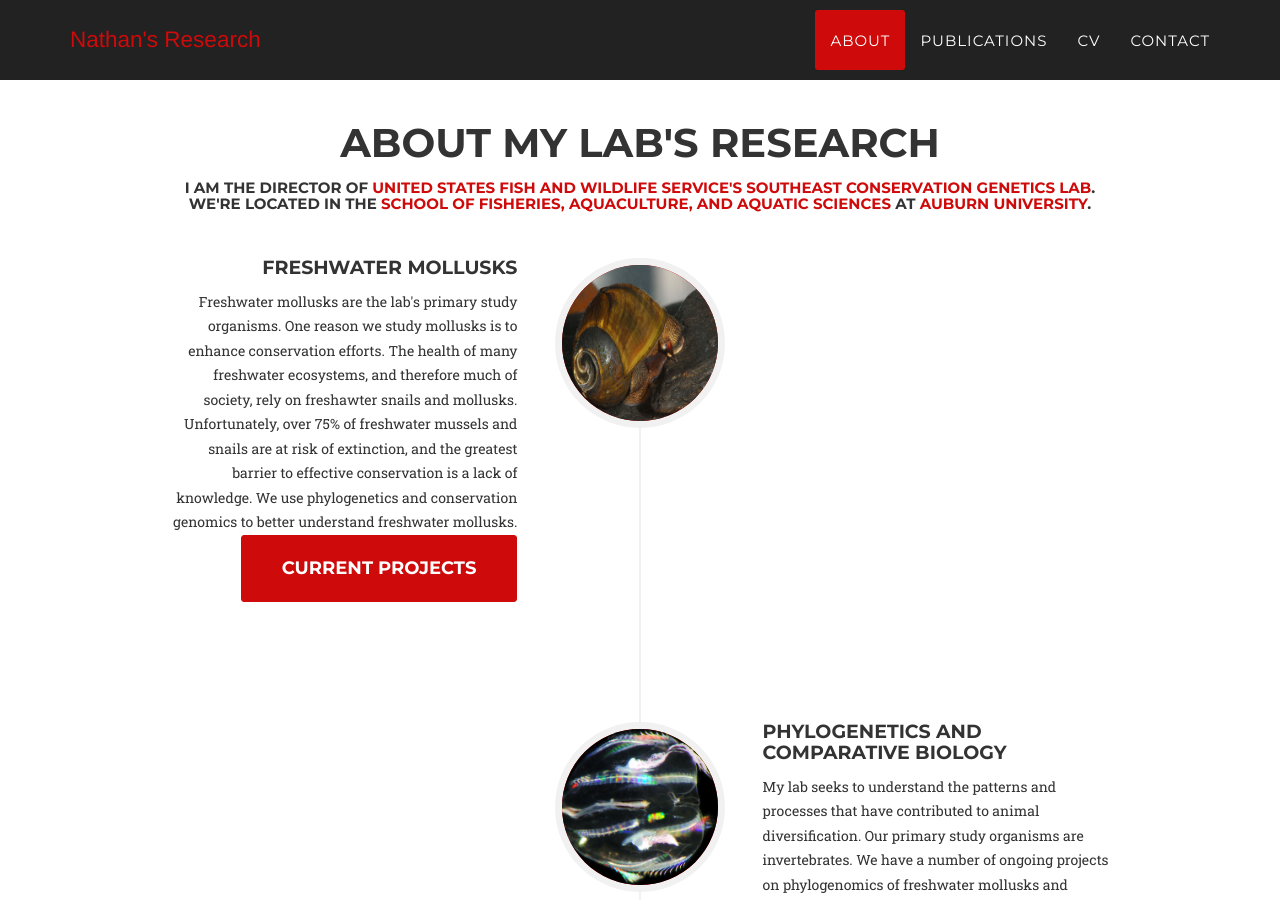
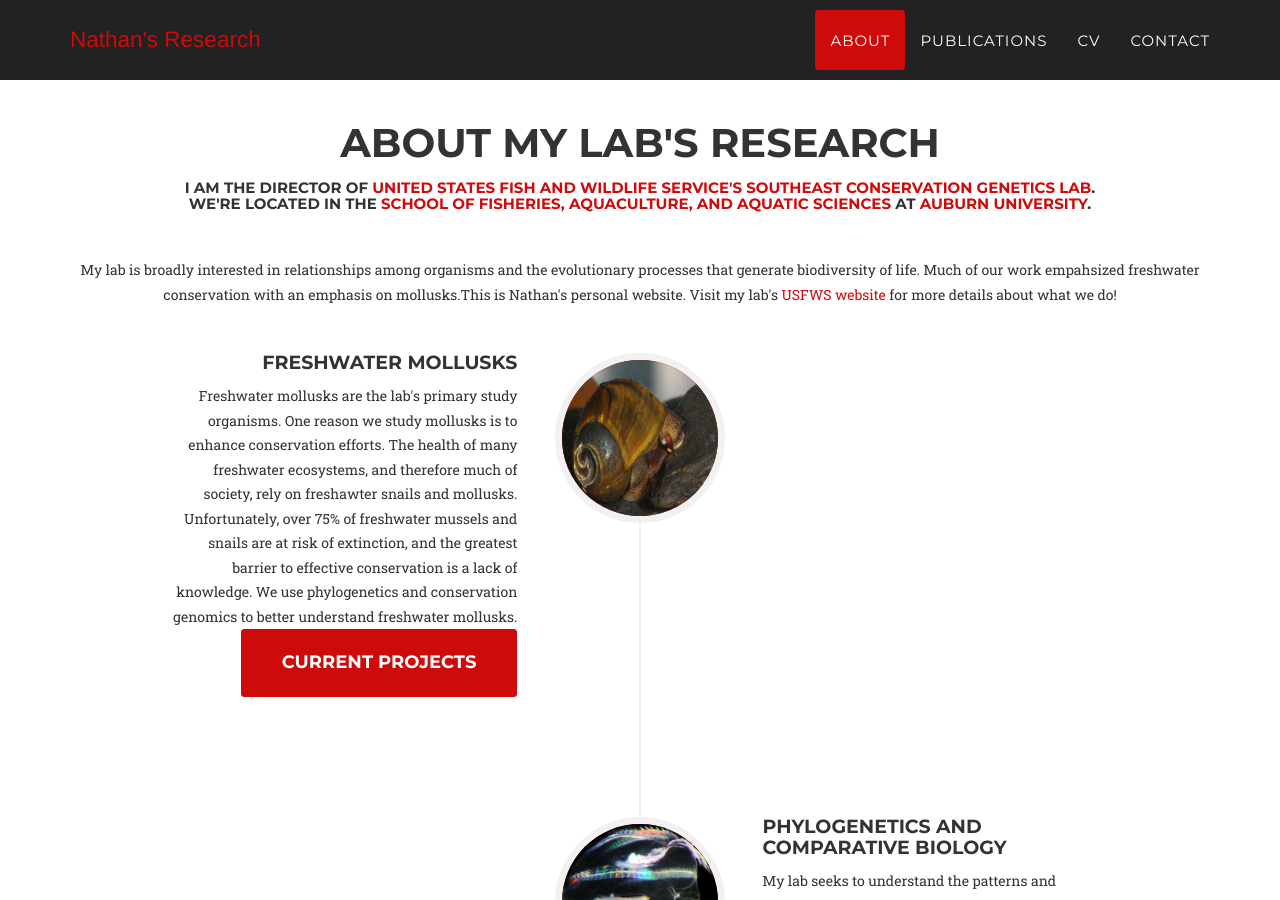
Before and after one commit to NathanWhelan/nathanwhelan.github.io, a Jekyll site: the page built from index.html, in a window 1280 px wide and 900 px high, scrolled down 787 px. Built offline with Jekyll 4.4.1, drawn with Linux system fonts in a browser that asks for light colours; some web fonts are replaced.

Commit message:
Update about.html

```diff
--- a/_includes/about.html
+++ b/_includes/about.html
@@ -5,7 +5,9 @@
                 <div class="col-lg-12 text-center">
                     <h2 class="section-heading">About My Lab's Research</h2>
                     <h5>I am the Director of <a href="https://www.fws.gov/southeast/warm-springs-fish-technology-center/conservation-genetics-lab/">United States Fish and Wildlife Service's Southeast Conservation Genetics Lab</a>.</br>We're located in the <a href="http://sfaas.auburn.edu">School of Fisheries, Aquaculture, and Aquatic Sciences</a> at <a href="http://auburn.edu">Auburn University</a>.</h5>
-                    <p></br></p>
+		    <p></br></p>
+	            <p>My lab is broadly interested in relationships among organisms and the evolutionary processes that generate biodiversity of life. Much of our work empahsized freshwater conservation with an emphasis on mollusks.</b>This is Nathan's personal website. Visit my lab's <a href="https://www.fws.gov/southeast/warm-springs-fish-technology-center/conservation-genetics-lab/">USFWS website</a> for more details about what we do!</p>
+		    <p></br></p>
                 </div>
             </div>
             <div class="row">
```
